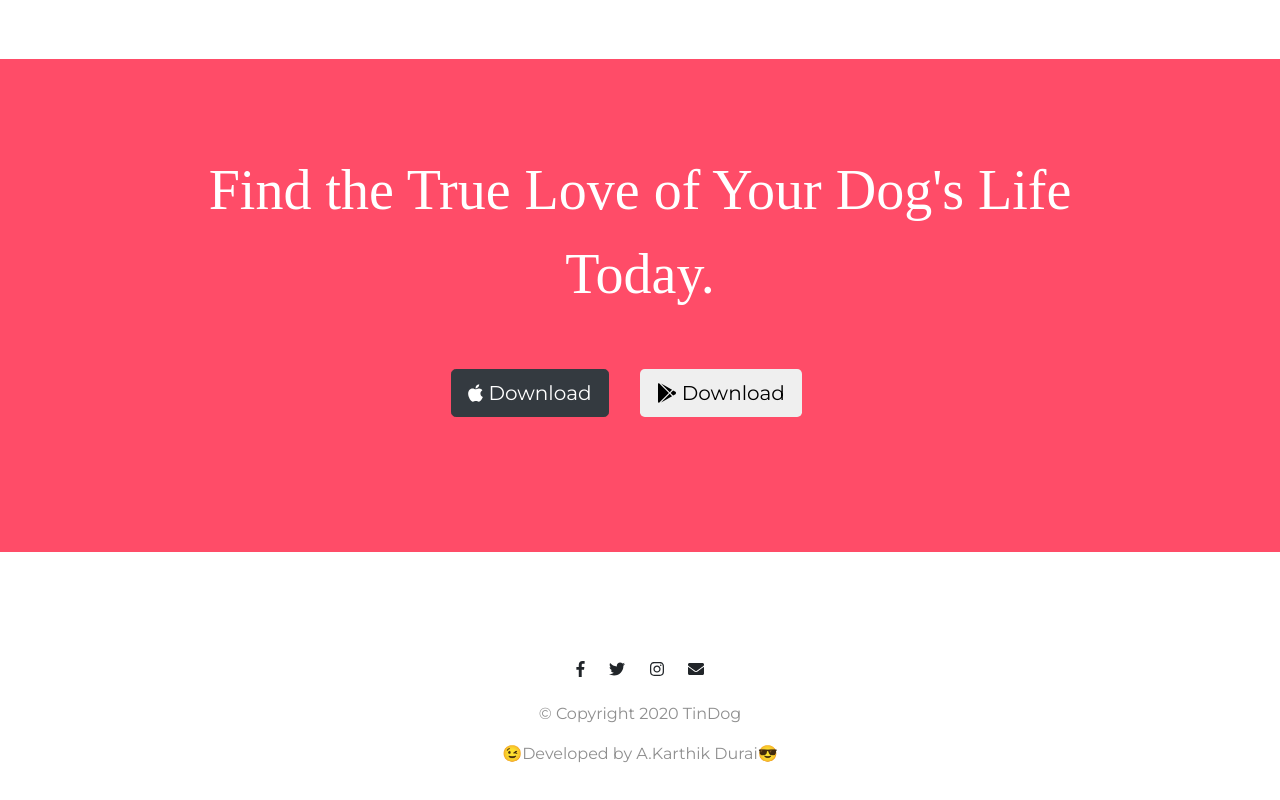
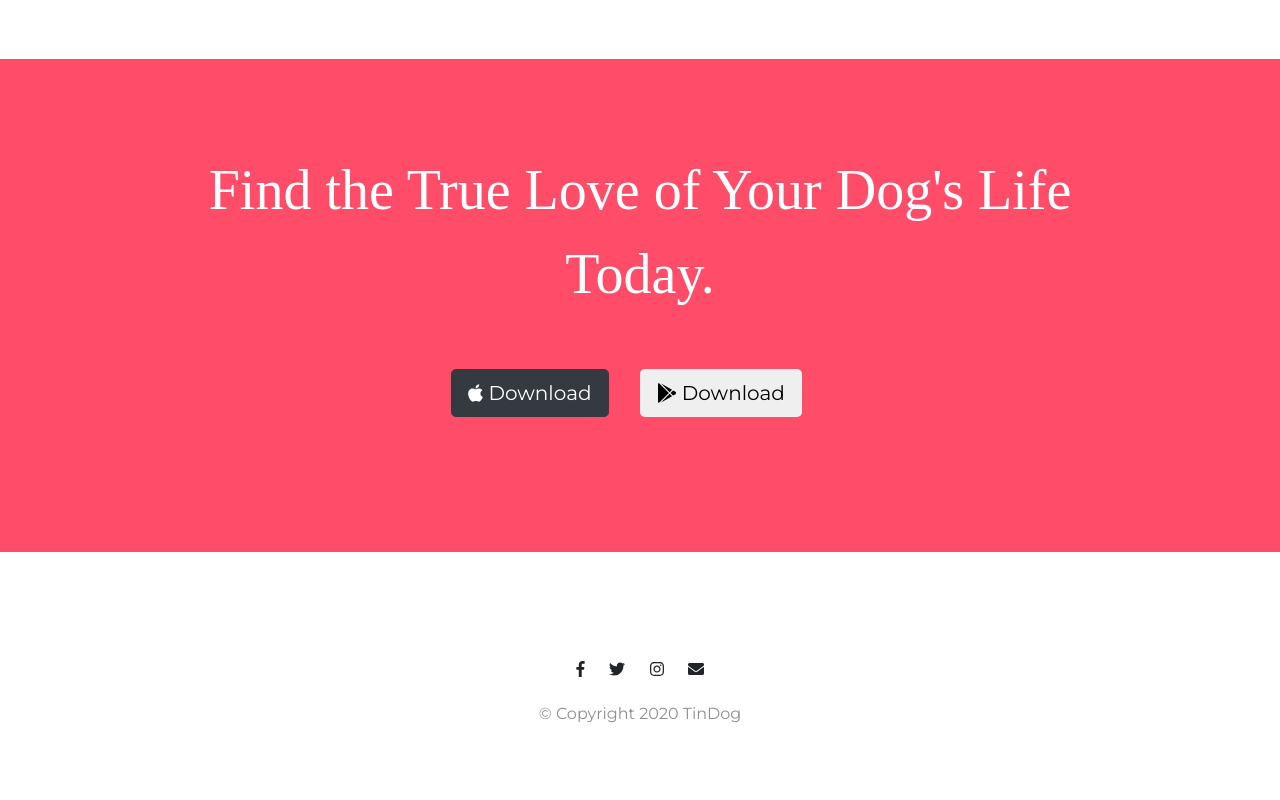
Before and after one commit to Karthikcool95/TinDog, a plain HTML site: page index.html in a window 1280 px wide. Shown: the part 2439-3239 px from the top of the page. Drawn offline with nearby package versions, Linux system fonts and the light colour scheme.

Commit message:
Update index.html

```diff
--- a/index.html
+++ b/index.html
@@ -231,7 +231,7 @@
       <i class="social-icon fab fa-instagram"></i>
       <i class="social-icon fas fa-envelope"></i>
       <p>© Copyright 2020 TinDog</p>
-      <p>😉Developed by A.Karthik Durai😎</p>
+      <!--<p>😉Developed by A.Karthik Durai😎</p> -->
     </div>
   </footer>
 
```
